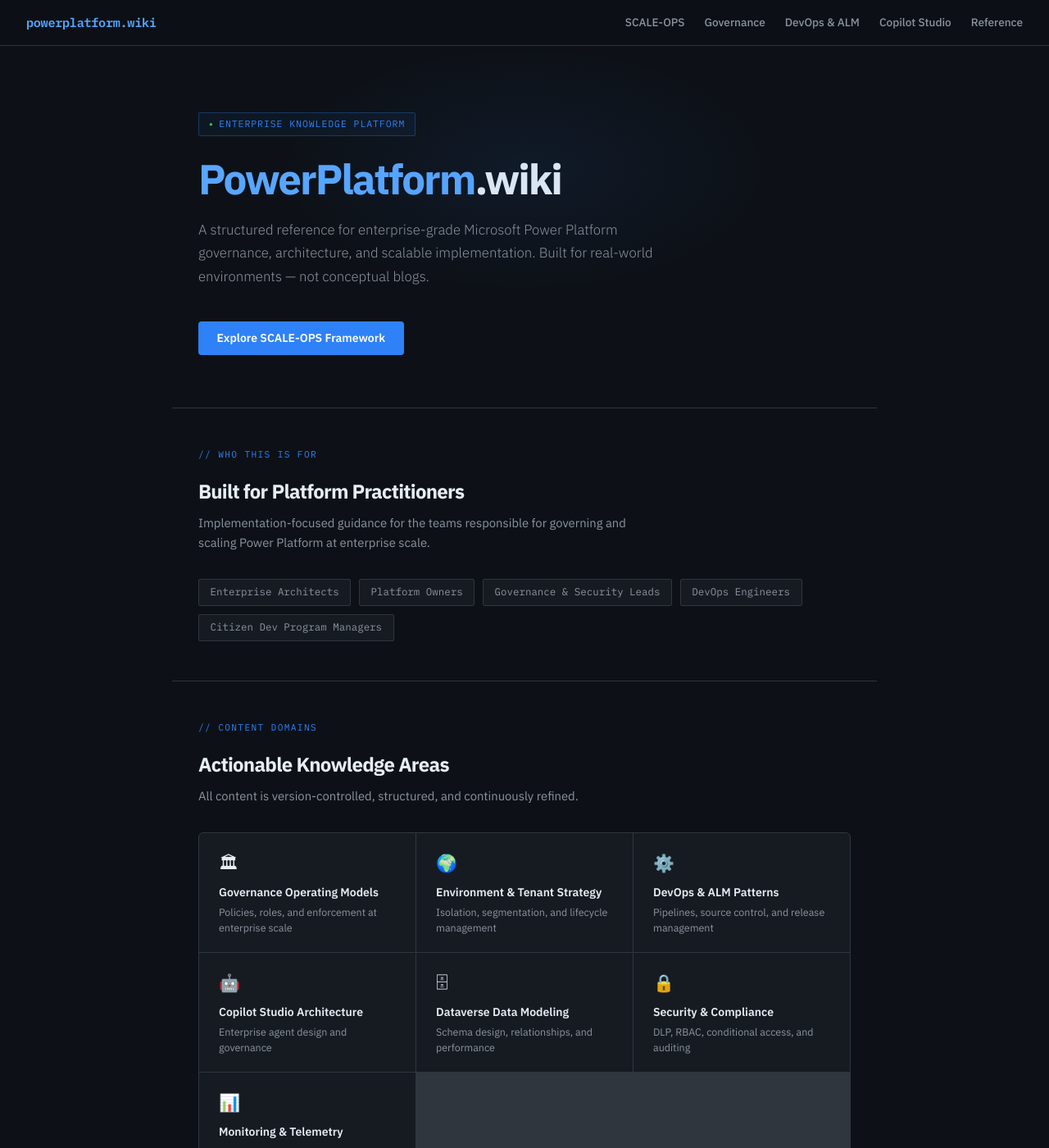
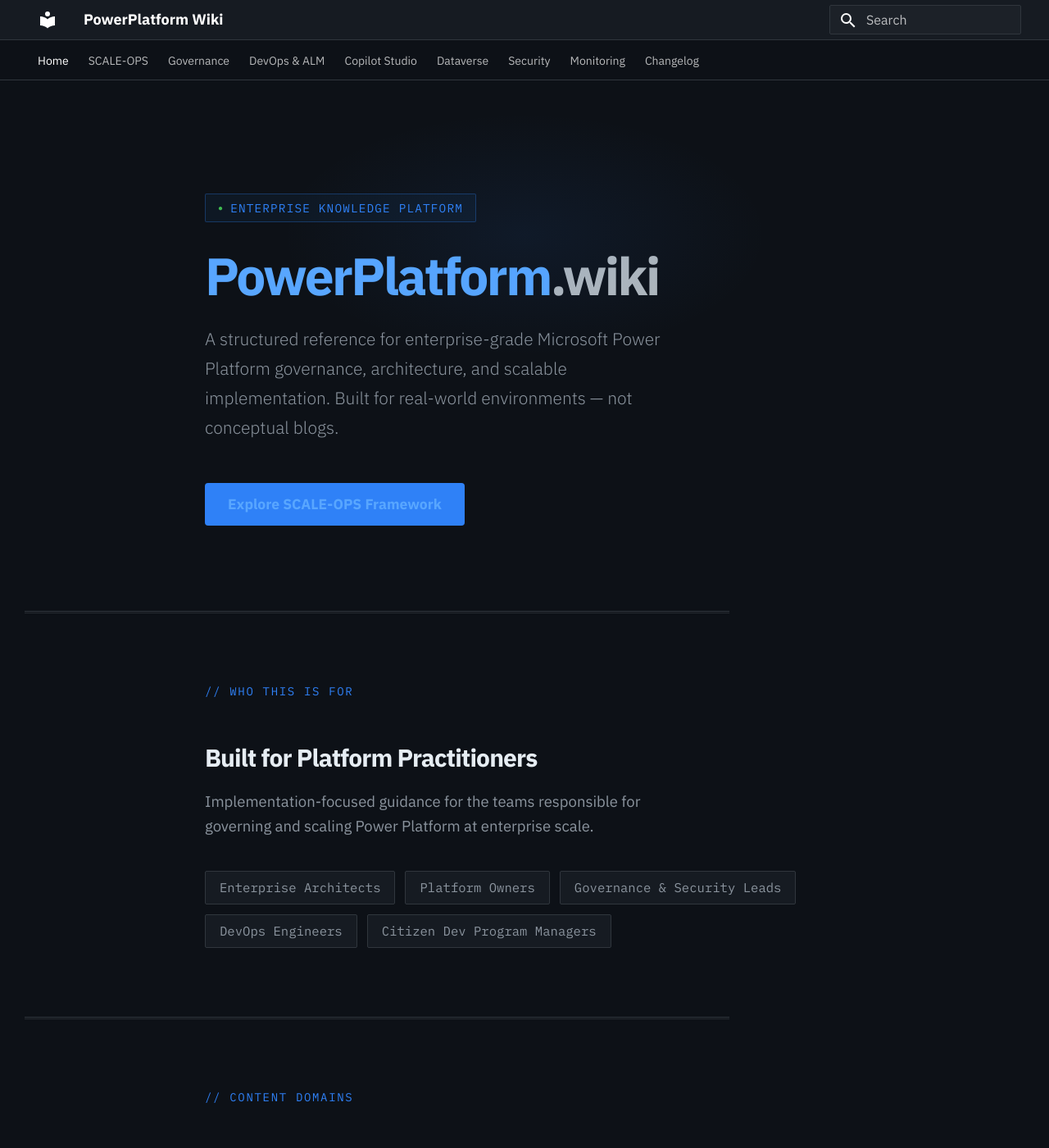
Before and after one commit to murarka-kunal/powerplatform-wiki, an MkDocs documentation site: the page built from docs/index.md, in a window 1280 px wide and 1400 px high. Shown: the whole window at 82% size. Built offline with MkDocs 1.6.1 and Material for MkDocs 9.7.7, drawn with Linux system fonts in a browser that asks for light colours.

Commit message:
Convert home page to MkDocs template for consistent header with search
- Add overrides/home.html extending MkDocs Material base template
- Add docs/index.md with home template front matter
- Add custom_dir: overrides to mkdocs.yml theme config
- Update nav to use index.md instead of index.html
- Remove standalone docs/index.html (replaced by MkDocs template)

Co-Authored-By: Claude Sonnet 4.6 <noreply@anthropic.com>

```diff
--- /dev/null
+++ b/docs/index.md
@@ -0,0 +1,8 @@
+---
+template: home.html
+title: PowerPlatform.wiki — Enterprise Power Platform Knowledge
+description: A structured reference for enterprise-grade Microsoft Power Platform governance, architecture, and scalable implementation. Built for platform owners, architects, and DevOps engineers.
+hide:
+  - navigation
+  - toc
+---
--- a/mkdocs.yml
+++ b/mkdocs.yml
@@ -6,6 +6,7 @@ site_author: Kunal Murarka
 
 theme:
   name: material
+  custom_dir: overrides
   palette:
     scheme: slate
     primary: custom
@@ -58,7 +59,7 @@ extra:
   generator: false
 
 nav:
-  - Home: index.html
+  - Home: index.md
   - SCALE-OPS:
     - Overview: scale-ops/index.md
     - Stewardship: scale-ops/stewardship.md
--- a/docs/index.html
+++ b/overrides/home.html
@@ -1,27 +1,38 @@
-<!DOCTYPE html>
-<html lang="en">
-<head>
-<meta charset="UTF-8">
-<meta name="viewport" content="width=device-width, initial-scale=1.0">
-<title>PowerPlatform.wiki — Enterprise Power Platform Knowledge</title>
-<meta name="description" content="A structured reference for enterprise-grade Microsoft Power Platform governance, architecture, and scalable implementation. Built for platform owners, architects, and DevOps engineers.">
-<meta name="author" content="Kunal Murarka">
-<link rel="canonical" href="https://powerplatform.wiki/">
+{% extends "main.html" %}
 
-<!-- Open Graph -->
+{% block extrahead %}
 <meta property="og:type" content="website">
 <meta property="og:url" content="https://powerplatform.wiki/">
 <meta property="og:title" content="PowerPlatform.wiki — Enterprise Power Platform Knowledge">
 <meta property="og:description" content="A structured reference for enterprise-grade Microsoft Power Platform governance, architecture, and scalable implementation.">
 <meta property="og:site_name" content="PowerPlatform.wiki">
-
-<!-- Twitter / X -->
 <meta name="twitter:card" content="summary">
 <meta name="twitter:title" content="PowerPlatform.wiki — Enterprise Power Platform Knowledge">
 <meta name="twitter:description" content="A structured reference for enterprise-grade Microsoft Power Platform governance, architecture, and scalable implementation.">
-<link href="https://fonts.googleapis.com/css2?family=IBM+Plex+Mono:wght@400;600&family=IBM+Plex+Sans:wght@300;400;500;600;700&display=swap" rel="stylesheet">
-<link rel="stylesheet" href="theme.css">
+{% endblock %}
+
+{% block styles %}
+{{ super() }}
 <style>
+  /* Design tokens */
+  :root {
+    --bg: #0d1117;
+    --surface: #161b22;
+    --surface2: #1c2128;
+    --border: #30363d;
+    --accent: #2f81f7;
+    --accent2: #58a6ff;
+    --accent-glow: rgba(47,129,247,0.15);
+    --text: #e6edf3;
+    --text-muted: #8b949e;
+    --green: #3fb950;
+    --mono: 'IBM Plex Mono', monospace;
+    --sans: 'IBM Plex Sans', sans-serif;
+  }
+
+  /* Remove MkDocs content padding on home page */
+  .md-content__inner { padding: 0 !important; margin: 0 !important; }
+
   /* Hero */
   .hero {
     padding: 5rem 2rem 4rem;
@@ -51,14 +62,14 @@
     margin-bottom: 1.5rem;
   }
   .hero-tag::before { content: '●'; font-size: 0.5rem; color: var(--green); }
-  h1 {
-    font-size: clamp(2rem, 5vw, 3.2rem);
-    font-weight: 700;
-    letter-spacing: -0.04em;
-    line-height: 1.1;
-    margin-bottom: 1.25rem;
+  .hero h1 {
+    font-size: clamp(2rem, 5vw, 3.2rem) !important;
+    font-weight: 700 !important;
+    letter-spacing: -0.04em !important;
+    line-height: 1.1 !important;
+    margin-bottom: 1.25rem !important;
   }
-  h1 .domain { color: var(--accent2); }
+  .hero h1 .domain { color: var(--accent2); }
   .hero-sub {
     font-size: 1.05rem;
     color: var(--text-muted);
@@ -80,11 +91,12 @@
     cursor: pointer;
     text-decoration: none;
     transition: background 0.2s, transform 0.1s;
+    display: inline-block;
   }
-  .btn-primary:hover { background: var(--accent2); transform: translateY(-1px); }
+  .btn-primary:hover { background: var(--accent2); transform: translateY(-1px); color: #fff; }
 
   /* Divider */
-  .divider {
+  .home-divider {
     max-width: 860px; margin: 0 auto;
     border: none; border-top: 1px solid var(--border);
   }
@@ -103,11 +115,11 @@
     color: var(--accent);
     margin-bottom: 1rem;
   }
-  h2 {
-    font-size: 1.5rem;
-    font-weight: 700;
-    letter-spacing: -0.03em;
-    margin-bottom: 0.5rem;
+  .section h2 {
+    font-size: 1.5rem !important;
+    font-weight: 700 !important;
+    letter-spacing: -0.03em !important;
+    margin-bottom: 0.5rem !important;
   }
   .section-desc {
     color: var(--text-muted);
@@ -117,9 +129,7 @@
   }
 
   /* Audience pills */
-  .audience-grid {
-    display: flex; flex-wrap: wrap; gap: 0.6rem;
-  }
+  .audience-grid { display: flex; flex-wrap: wrap; gap: 0.6rem; }
   .pill {
     font-family: var(--mono);
     font-size: 0.78rem;
@@ -132,7 +142,7 @@
   }
   .pill:hover { border-color: var(--accent); color: var(--text); }
 
-  /* Domain table */
+  /* Domain grid */
   .domain-grid {
     display: grid;
     grid-template-columns: repeat(auto-fill, minmax(260px, 1fr));
@@ -150,12 +160,7 @@
   }
   .domain-card:hover { background: var(--surface2); }
   .domain-icon { font-size: 1.3rem; margin-bottom: 0.5rem; }
-  .domain-title {
-    font-weight: 600;
-    font-size: 0.875rem;
-    margin-bottom: 0.25rem;
-    color: var(--text);
-  }
+  .domain-title { font-weight: 600; font-size: 0.875rem; margin-bottom: 0.25rem; color: var(--text); }
   .domain-desc { font-size: 0.78rem; color: var(--text-muted); line-height: 1.5; }
 
   /* SCALE-OPS */
@@ -195,14 +200,10 @@
     line-height: 1;
     margin-bottom: 0.3rem;
   }
-  .scaleops-name {
-    font-weight: 600;
-    font-size: 0.85rem;
-    margin-bottom: 0.2rem;
-  }
+  .scaleops-name { font-weight: 600; font-size: 0.85rem; margin-bottom: 0.2rem; }
   .scaleops-focus { font-size: 0.75rem; color: var(--text-muted); }
 
-  /* Getting started cards */
+  /* Getting started */
   .start-grid {
     display: grid;
     grid-template-columns: repeat(auto-fill, minmax(240px, 1fr));
@@ -229,22 +230,10 @@
   .start-title { font-weight: 700; font-size: 0.95rem; margin-bottom: 0.4rem; }
   .start-desc { font-size: 0.8rem; color: var(--text-muted); line-height: 1.5; }
   .start-link { font-size: 0.78rem; color: var(--accent2); margin-top: 0.75rem; display: block; }
+</style>
+{% endblock %}
 
-</style>
-</head>
-<body>
-
-<nav>
-  <div class="nav-logo">powerplatform<span>.</span>wiki</div>
-  <div class="nav-links">
-    <a href="/scale-ops/">SCALE-OPS</a>
-    <a href="/governance/">Governance</a>
-    <a href="/devops/">DevOps & ALM</a>
-    <a href="/copilot-studio/">Copilot Studio</a>
-    <a href="#">Reference</a>
-  </div>
-</nav>
-
+{% block content %}
 <!-- Hero -->
 <section class="hero">
   <div class="hero-tag">Enterprise Knowledge Platform</div>
@@ -255,7 +244,7 @@
   </div>
 </section>
 
-<hr class="divider">
+<hr class="home-divider">
 
 <!-- Purpose -->
 <section class="section">
@@ -265,13 +254,13 @@
   <div class="audience-grid">
     <div class="pill">Enterprise Architects</div>
     <div class="pill">Platform Owners</div>
-    <div class="pill">Governance & Security Leads</div>
+    <div class="pill">Governance &amp; Security Leads</div>
     <div class="pill">DevOps Engineers</div>
     <div class="pill">Citizen Dev Program Managers</div>
   </div>
 </section>
 
-<hr class="divider">
+<hr class="home-divider">
 
 <!-- Domains -->
 <section class="section">
@@ -286,12 +275,12 @@
     </div>
     <div class="domain-card">
       <div class="domain-icon">🌍</div>
-      <div class="domain-title">Environment & Tenant Strategy</div>
+      <div class="domain-title">Environment &amp; Tenant Strategy</div>
       <div class="domain-desc">Isolation, segmentation, and lifecycle management</div>
     </div>
     <div class="domain-card">
       <div class="domain-icon">⚙️</div>
-      <div class="domain-title">DevOps & ALM Patterns</div>
+      <div class="domain-title">DevOps &amp; ALM Patterns</div>
       <div class="domain-desc">Pipelines, source control, and release management</div>
     </div>
     <div class="domain-card">
@@ -306,18 +295,18 @@
     </div>
     <div class="domain-card">
       <div class="domain-icon">🔒</div>
-      <div class="domain-title">Security & Compliance</div>
+      <div class="domain-title">Security &amp; Compliance</div>
       <div class="domain-desc">DLP, RBAC, conditional access, and auditing</div>
     </div>
     <div class="domain-card">
       <div class="domain-icon">📊</div>
-      <div class="domain-title">Monitoring & Telemetry</div>
+      <div class="domain-title">Monitoring &amp; Telemetry</div>
       <div class="domain-desc">CoE toolkit, alerting, and observability</div>
     </div>
   </div>
 </section>
 
-<hr class="divider">
+<hr class="home-divider">
 
 <!-- SCALE-OPS -->
 <section class="section">
@@ -370,7 +359,7 @@
   </div>
 </section>
 
-<hr class="divider">
+<hr class="home-divider">
 
 <!-- Getting Started -->
 <section class="section">
@@ -392,39 +381,10 @@
     </a>
     <a href="/devops/" class="start-card">
       <div class="start-num">STEP 03</div>
-      <div class="start-title">DevOps & ALM Patterns</div>
+      <div class="start-title">DevOps &amp; ALM Patterns</div>
       <div class="start-desc">Implement pipelines, branching strategies, and release management.</div>
       <span class="start-link">View ALM Patterns →</span>
     </a>
   </div>
 </section>
-
-<footer>
-  <div class="footer-inner">
-    <div class="footer-built">
-      Built by <a href="https://www.linkedin.com/in/kunalmurarka/" target="_blank" rel="noopener">Kunal Murarka</a>
-      <a href="https://www.linkedin.com/in/kunalmurarka/" target="_blank" rel="noopener" class="footer-icon-btn" title="Kunal Murarka on LinkedIn">
-        <svg viewBox="0 0 24 24" xmlns="http://www.w3.org/2000/svg"><path d="M20.447 20.452h-3.554v-5.569c0-1.328-.027-3.037-1.852-3.037-1.853 0-2.136 1.445-2.136 2.939v5.667H9.351V9h3.414v1.561h.046c.477-.9 1.637-1.85 3.37-1.85 3.601 0 4.267 2.37 4.267 5.455v6.286zM5.337 7.433a2.062 2.062 0 0 1-2.063-2.065 2.064 2.064 0 1 1 2.063 2.065zm1.782 13.019H3.555V9h3.564v11.452zM22.225 0H1.771C.792 0 0 .774 0 1.729v20.542C0 23.227.792 24 1.771 24h20.451C23.2 24 24 23.227 24 22.271V1.729C24 .774 23.2 0 22.222 0h.003z"/></svg>
-      </a>
-    </div>
-    <div class="footer-share">
-      Share this page:
-      <a href="#" class="footer-icon-btn share-x" target="_blank" rel="noopener" title="Share on X">
-        <svg viewBox="0 0 24 24" xmlns="http://www.w3.org/2000/svg"><path d="M18.244 2.25h3.308l-7.227 8.26 8.502 11.24H16.17l-4.714-6.231-5.401 6.231H2.741l7.732-8.876L1.254 2.25H8.08l4.253 5.622zm-1.161 17.52h1.833L7.084 4.126H5.117z"/></svg>
-      </a>
-      <a href="#" class="footer-icon-btn share-li" target="_blank" rel="noopener" title="Share on LinkedIn">
-        <svg viewBox="0 0 24 24" xmlns="http://www.w3.org/2000/svg"><path d="M20.447 20.452h-3.554v-5.569c0-1.328-.027-3.037-1.852-3.037-1.853 0-2.136 1.445-2.136 2.939v5.667H9.351V9h3.414v1.561h.046c.477-.9 1.637-1.85 3.37-1.85 3.601 0 4.267 2.37 4.267 5.455v6.286zM5.337 7.433a2.062 2.062 0 0 1-2.063-2.065 2.064 2.064 0 1 1 2.063 2.065zm1.782 13.019H3.555V9h3.564v11.452zM22.225 0H1.771C.792 0 0 .774 0 1.729v20.542C0 23.227.792 24 1.771 24h20.451C23.2 24 24 23.227 24 22.271V1.729C24 .774 23.2 0 22.222 0h.003z"/></svg>
-      </a>
-    </div>
-  </div>
-</footer>
-<script>
-(function () {
-  var url = encodeURIComponent(window.location.href);
-  document.querySelector('.share-x').href = 'https://twitter.com/intent/tweet?url=' + url;
-  document.querySelector('.share-li').href = 'https://www.linkedin.com/sharing/share-offsite/?url=' + url;
-})();
-</script>
-
-</body>
-</html>
+{% endblock %}
```
